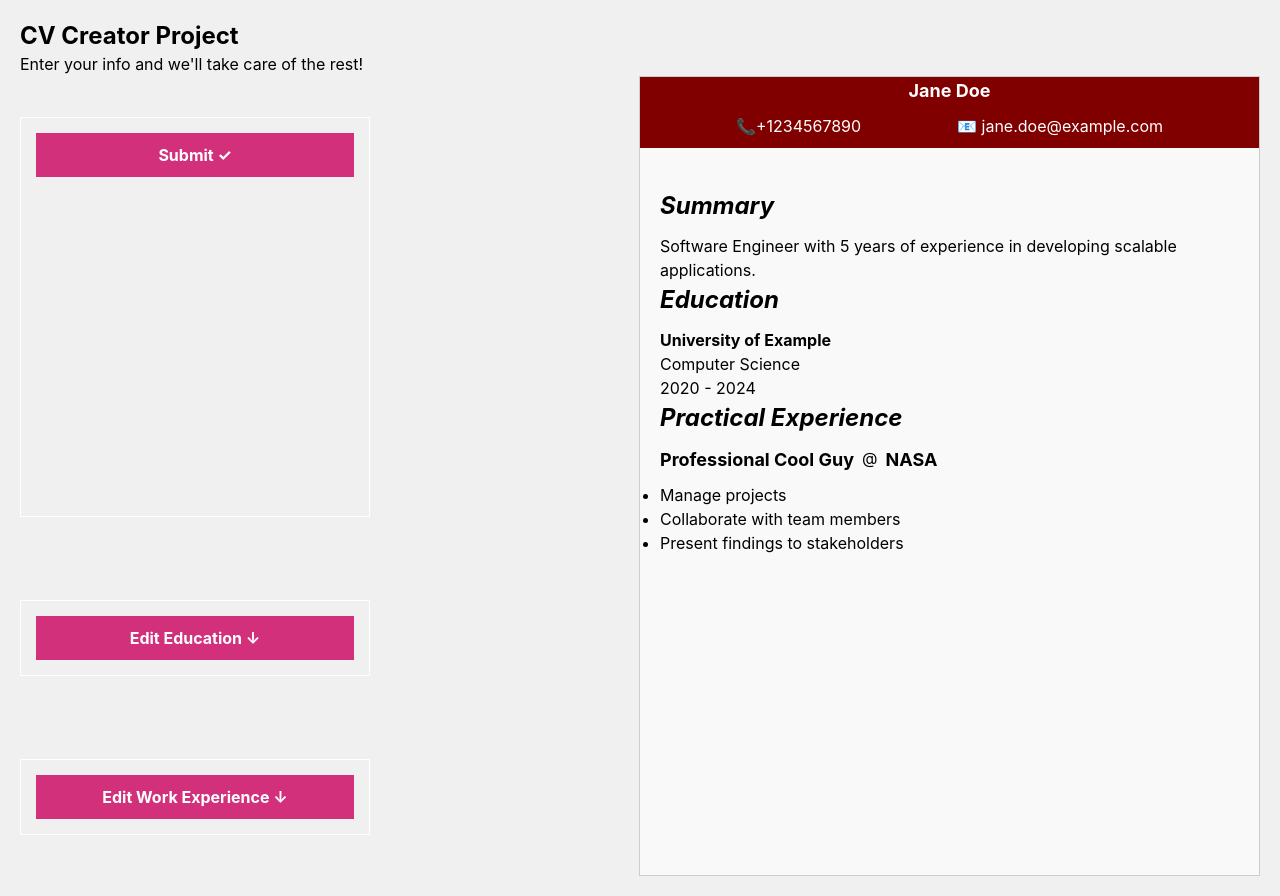
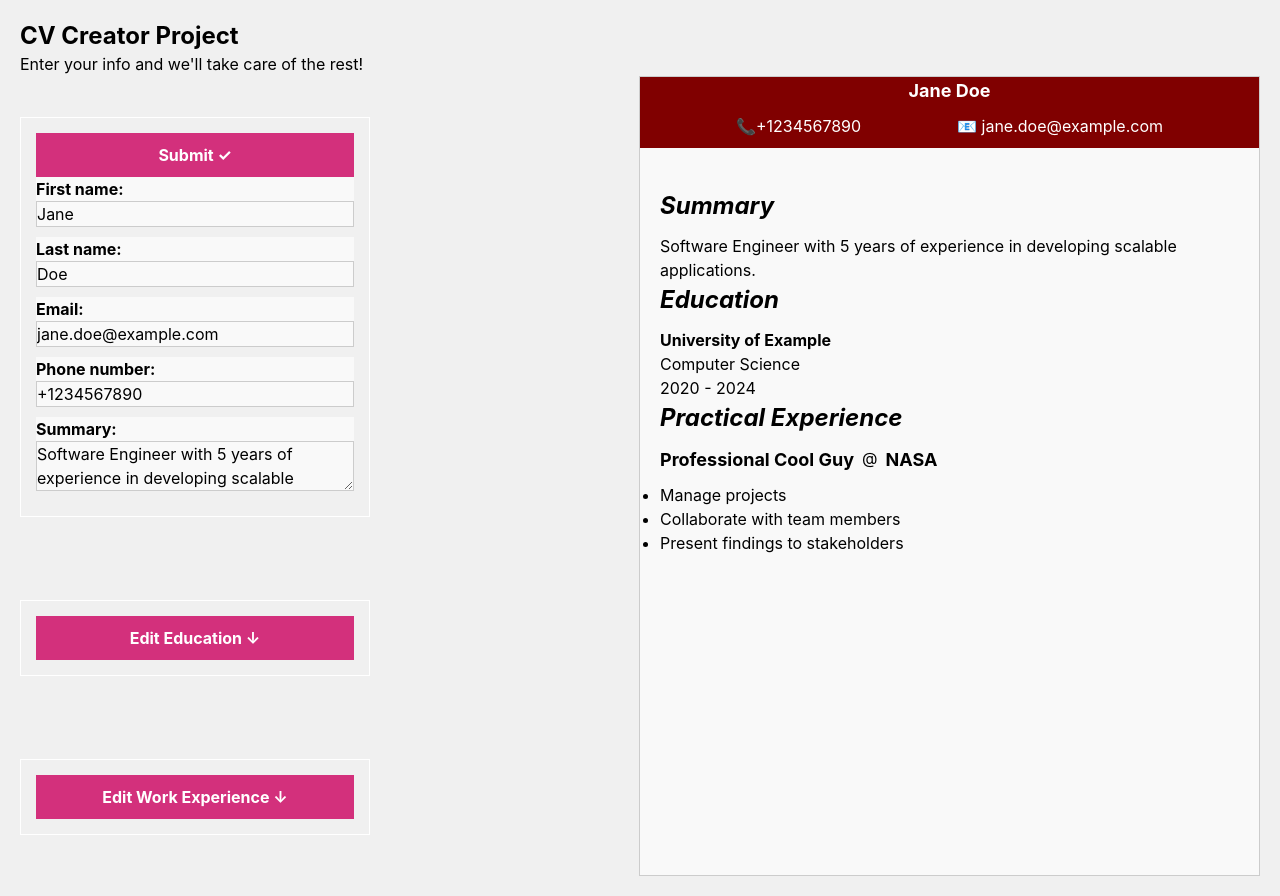
Before and after one commit to pinkx-xlink/react-cv-generator, a React (Vite) app: page / in a window 1280 px wide. Both pictures are taken after a click on the button "Edit General Info ↓". Built offline with nearby package versions, Linux system fonts and the light colour scheme.

Commit message:
Remove dropdown content; will try a different method that doesn't interfere with current onClick properties

```diff
--- a/src/components/Info.jsx
+++ b/src/components/Info.jsx
@@ -141,25 +141,25 @@ export default function Info() {
             {editGeneralInfo ? "Submit ✓" : "Edit General Info ↓"}{" "}
           </button>
           {editGeneralInfo && (
-            <ul className="info-dropdown-content">
-              <li className="input__container">
+            <>
+              <div className="input__container">
                 <label>
                   First name:{" "}
                   <input value={firstName} onChange={handleFirstNameChange} />
                 </label>
-              </li>
-              <li className="input__container">
+              </div>
+              <div className="input__container">
                 <label>
                   Last name:{" "}
                   <input value={lastName} onChange={handleLastNameChange} />
                 </label>
-              </li>
-              <li className="input__container">
+              </div>
+              <div className="input__container">
                 <label>
                   Email: <input value={email} onChange={handleEmailChange} />
                 </label>
-              </li>
-              <li className="input__container">
+              </div>
+              <div className="input__container">
                 <label>
                   Phone number:{" "}
                   <input
@@ -167,7 +167,7 @@ export default function Info() {
                     onChange={handlePhoneNumberChange}
                   />
                 </label>
-              </li>
+              </div>
 
               <div className="input__container">
                 <label>
@@ -178,7 +178,7 @@ export default function Info() {
                   ></textarea>
                 </label>
               </div>
-            </ul>
+            </>
           )}
         </div>
 
--- a/src/components/styles/Info.css
+++ b/src/components/styles/Info.css
@@ -36,28 +36,6 @@
       }
     }
   }
-}
-
-.info-dropdown {
-  position: relative;
-  display: inline-block;
-}
-
-.info-dropdown-content {
-  /* Crucial properties for the animation */
-  opacity: 0;
-  visibility: hidden;
-  transform: translateY(-10px);
-  transition:
-    opacity 0.3s ease,
-    transform 0.3s ease,
-    visibility 0.3s;
-}
-/* Visible state triggered when hovering over the container */
-.info-dropdown:hover .info-dropdown-content {
-  opacity: 1;
-  visibility: visible;
-  transform: translateY(0);
 }
 
 .user-input {
```
